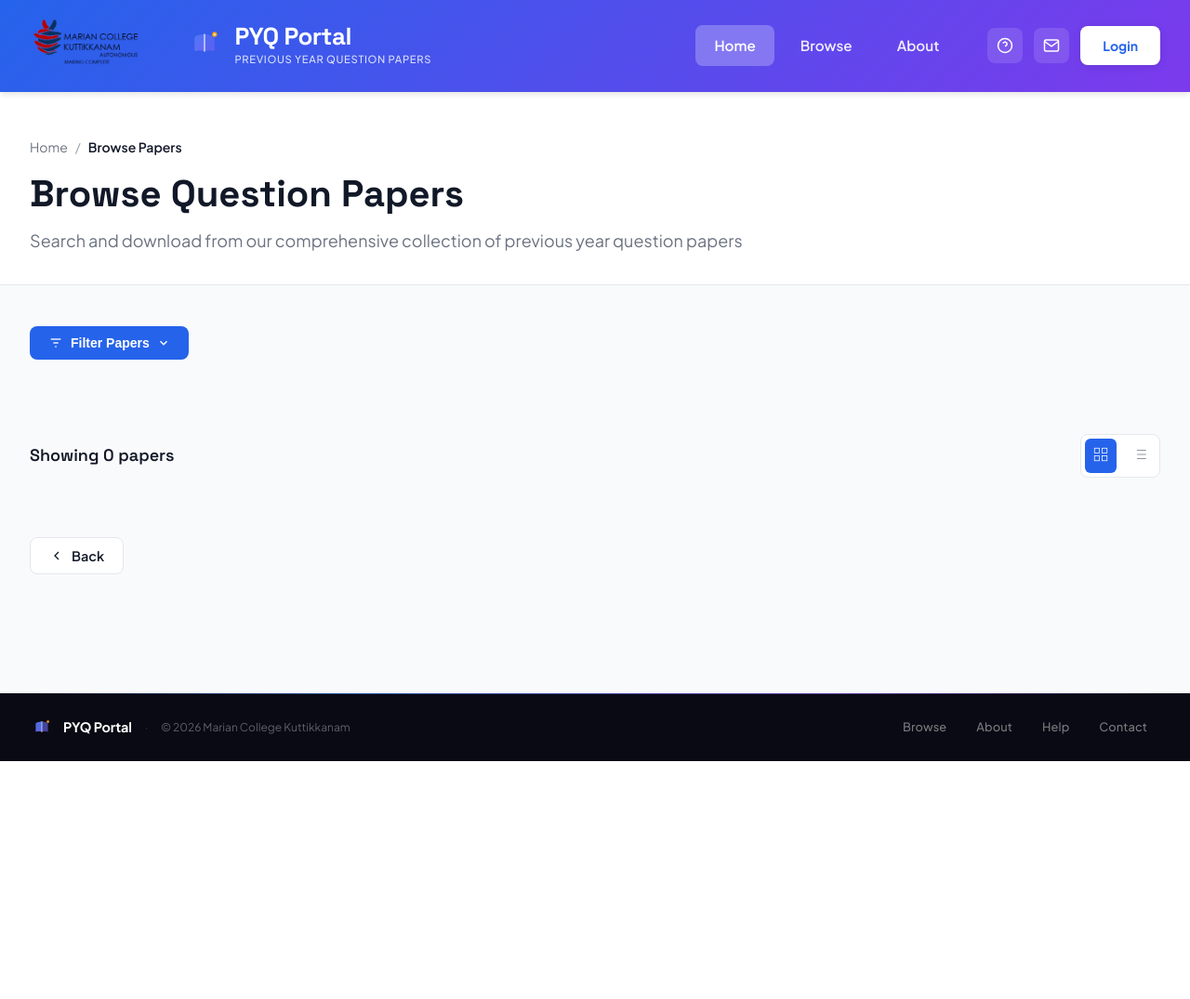
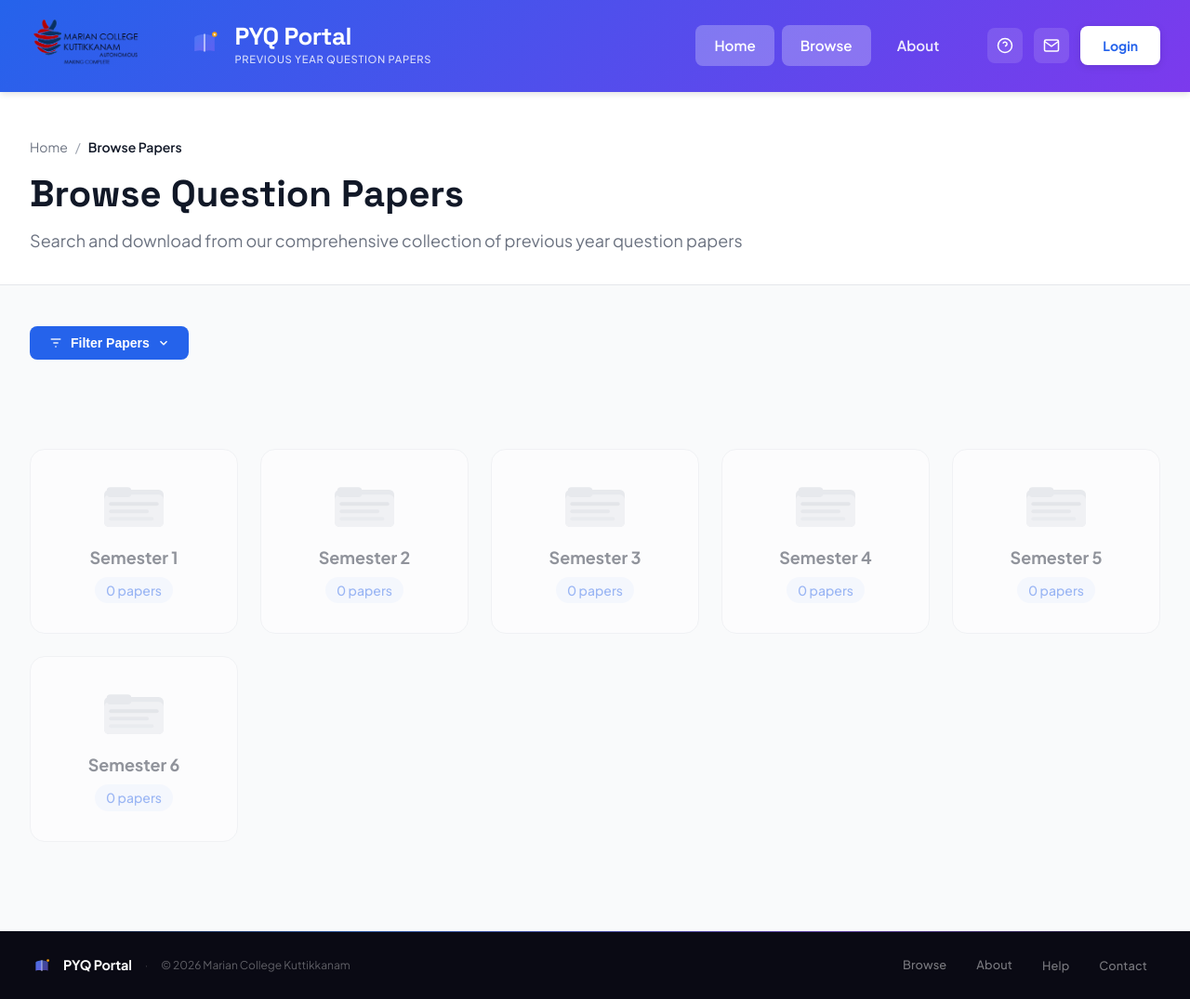
Before and after one commit to muhd-sinan-m/pyq-portal, a Flask app: page /papers in a window 1280 px wide. Shown: the whole page at 93% size. Before the commit the page ends 819 px from the top, so only its background shows below. Run offline with Flask 3, Linux system fonts and the light colour scheme; data that the repository does not hold is empty; some libraries are stand-ins or nearby versions.

Commit message:
Update view.html

```diff
--- a/templates/view.html
+++ b/templates/view.html
@@ -229,9 +229,10 @@
     </section>
 
     <!-- ==================== RESULTS SECTION ==================== -->
+    <!-- ==================== RESULTS SECTION ==================== -->
 <section class="results-section">
     <div class="container">
-            <div class="results-header">
+        <div class="results-header" id="resultsHeader" style="display:none;">
             <h3 class="results-count" id="resultsCount">Showing 0 papers</h3>
             <div class="view-toggle">
                 <button class="view-btn active" data-view="grid">
@@ -255,10 +256,11 @@
             </div>
         </div>
 
-           <!-- Folder view -->
+        <!-- Semester folder view -->
         <div class="sem-folders" id="semFolders"></div>
 
         <!-- Papers inside folder -->
+        <div class="folder-papers-view" id="folderPapersView" style="display:none;">
             <button class="btn-back-folders" id="btnBackFolders">
                 <svg width="16" height="16" viewBox="0 0 24 24" fill="none" stroke="currentColor" stroke-width="2">
                     <polyline points="15 18 9 12 15 6"></polyline>
@@ -276,9 +278,9 @@
                 </button>
             </div>
         </div>
+
     </div>
 </section>
-
     <!-- ==================== FOOTER ==================== -->
     <footer class="mini-footer">
         <div class="container">
```
Lines whose indentation alone changed are shown as unchanged.
